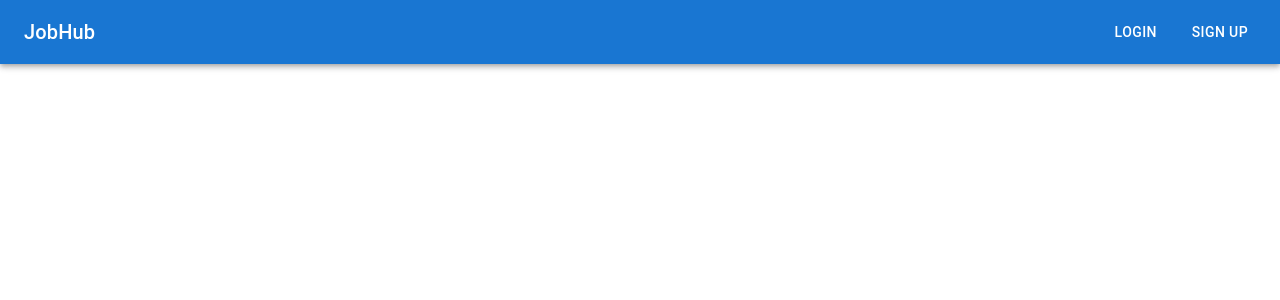
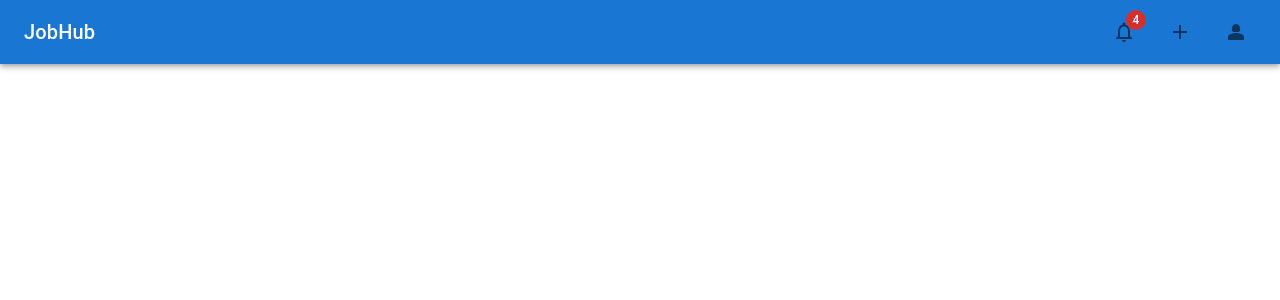
Before and after one commit to nnha19/jobhub-client, a React (Vite) app: page / in a window 1280 px wide. Shown: the top 300 px of the page. Built offline with nearby package versions, Linux system fonts and the light colour scheme.

Commit message:
fix: recruiter appbar initiated

```diff
--- a/src/features/authentication/components/LoginForm.tsx
+++ b/src/features/authentication/components/LoginForm.tsx
@@ -1,12 +1,12 @@
 import { Paper, Stack, Typography, Button } from "@mui/material";
 import { useForm } from "react-hook-form";
+import { NavLink } from "react-router-dom";
 
 import CustomTextField from "../../../components/FormFields/CustomTextField";
 import { useAuthContext } from "../../../contexts/AuthContext";
 import useUsersLoginMutation, {
   LoginFormValues,
 } from "../api/useUsersLoginMutation";
-import { NavLink } from "react-router-dom";
 
 const LoginForm = () => {
   const mutation = useUsersLoginMutation();
--- a/src/features/authentication/components/SignUpForm.tsx
+++ b/src/features/authentication/components/SignUpForm.tsx
@@ -1,5 +1,6 @@
 import { Paper, Stack, Typography, Button } from "@mui/material";
 import { useForm } from "react-hook-form";
+import { NavLink } from "react-router-dom";
 
 import CustomTextField from "../../../components/FormFields/CustomTextField";
 import CustomRadioButton from "../../../components/FormFields/CusotmRadioButton";
@@ -7,7 +8,6 @@ import useUserRegisterMutation, {
   type RegisterUserFormValues,
 } from "../api/useUserRegisterMutation";
 import { useAuthContext } from "../../../contexts/AuthContext";
-import { NavLink } from "react-router-dom";
 
 const USER_TYPE_OPTIONS = [
   { label: "Candidate", value: "candidate" },
--- a/src/layouts/MainAppbar.tsx
+++ b/src/layouts/MainAppbar.tsx
@@ -1,20 +1,36 @@
 import { AppBar, Button, Stack, Toolbar, Typography } from "@mui/material";
+import { useAuthContext } from "../contexts/AuthContext";
+import RecruiterAppbar from "./RecruiterAppbar";
 
-const Appbar = () => {
-  return (
+interface AppbarWrapperProps {
+  children: React.ReactNode;
+}
+
+export const AppbarWrapper = ({ children }: AppbarWrapperProps) => (
   <Toolbar disableGutters>
     <AppBar position="static">
       <Toolbar>
         <Typography variant="h6" component="div" sx={{ flexGrow: 1 }}>
           JobHub
         </Typography>
+        {children}
+      </Toolbar>
+    </AppBar>
+  </Toolbar>
+);
+
+const Appbar = () => {
+  const { isAuthenticated } = useAuthContext();
+
+  if (isAuthenticated) return <RecruiterAppbar />;
+
+  return (
+    <AppbarWrapper>
       <Stack direction="row" spacing={2}>
         <Button color="inherit">Login</Button>
         <Button color="inherit">Sign Up</Button>
       </Stack>
-        </Toolbar>
-      </AppBar>
-    </Toolbar>
+    </AppbarWrapper>
   );
 };
 
--- a/src/layouts/MainLayout.tsx
+++ b/src/layouts/MainLayout.tsx
@@ -1,14 +1,14 @@
 import { Box, Container, Typography } from "@mui/material";
-import Appbar from "./MainAppbar";
 import { useAuthContext } from "../contexts/AuthContext";
 import { Outlet } from "react-router-dom";
+import RecruiterAppbar from "./RecruiterAppbar";
 
 const MainLayout = () => {
   const { isAuthenticated } = useAuthContext();
 
   return (
     <Box height="100vh">
-      <Appbar />
+      <RecruiterAppbar />
       <Container sx={{ mt: 2 }}>
         {isAuthenticated && <Typography> Authenticated</Typography>}
         <Box height="100%">
--- /dev/null
+++ b/src/layouts/RecruiterAppbar.tsx
@@ -0,0 +1,30 @@
+import { Badge, IconButton, Stack, Tooltip } from "@mui/material";
+import Person2Icon from "@mui/icons-material/Person2";
+import AddIcon from "@mui/icons-material/Add";
+import NotificationsNoneIcon from "@mui/icons-material/NotificationsNone";
+
+import { AppbarWrapper } from "./MainAppbar";
+
+const RecruiterAppbar = () => {
+  return (
+    <AppbarWrapper>
+      <Stack alignItems="center" spacing={2} direction="row">
+        <IconButton>
+          <Badge badgeContent={4} color="error">
+            <NotificationsNoneIcon />
+          </Badge>
+        </IconButton>
+        <Tooltip title="Add New Job">
+          <IconButton>
+            <AddIcon />
+          </IconButton>
+        </Tooltip>
+        <IconButton>
+          <Person2Icon />
+        </IconButton>
+      </Stack>
+    </AppbarWrapper>
+  );
+};
+
+export default RecruiterAppbar;
```
Lines whose indentation alone changed are shown as unchanged.
